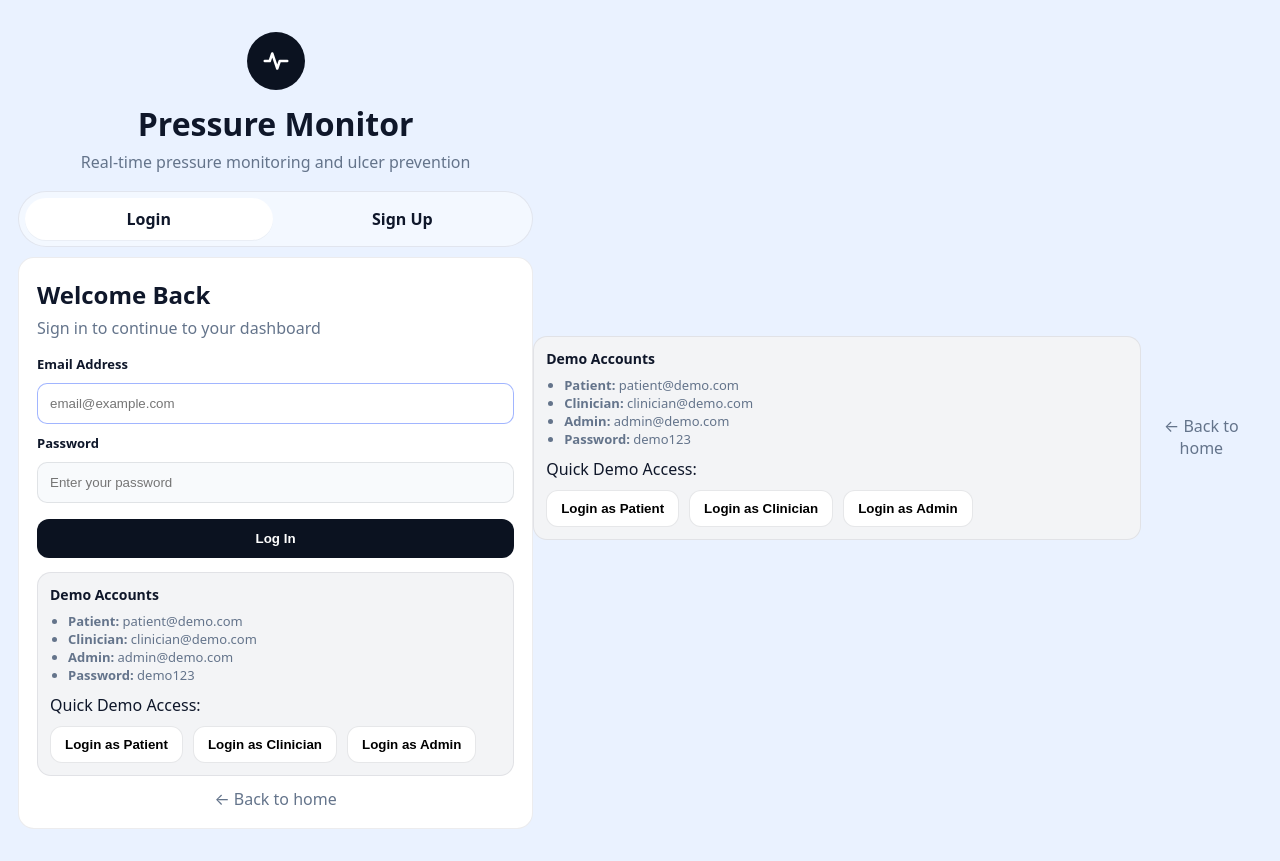
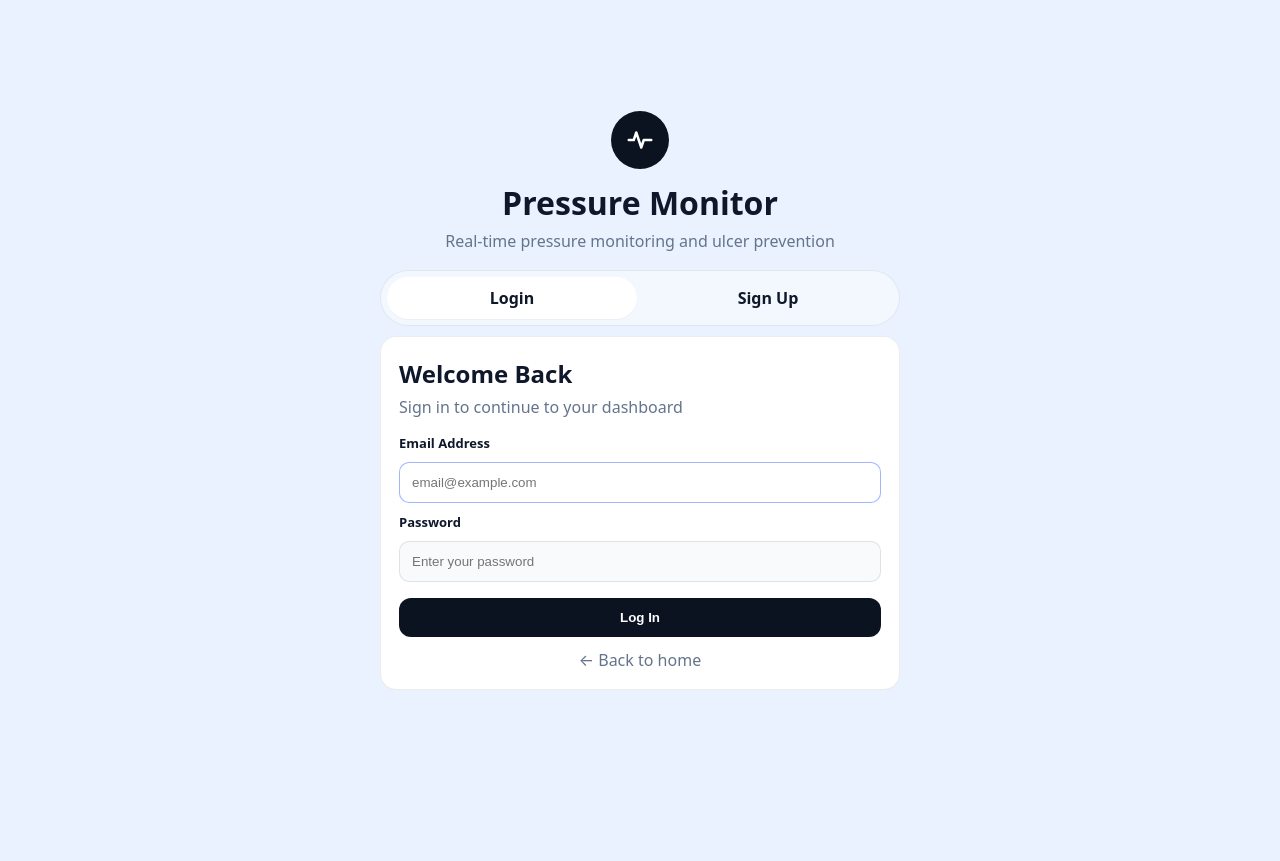
Before and after one commit to markiplagat/WeBSolutions, a Django app: page /accounts/login/ in a window 1280 px wide. After the commit the page ends 690 px from the top, so only its background shows below. Run offline with Django 5.2, Linux system fonts and the light colour scheme.

```diff
--- a/pressure_monitor/templates/auth/login.html
+++ b/pressure_monitor/templates/auth/login.html
@@ -69,7 +69,7 @@
         <button class="auth-btn" type="submit">Log In</button>
       </form>
 
-      <div class="auth-demo">
+      <!-- <div class="auth-demo">
         <h3>Demo Accounts</h3>
         <ul>
           <li><strong>Patient:</strong> patient@demo.com</li>
@@ -95,45 +95,13 @@
             </form>
           </div>
         </div>
-      </div>
+      </div> -->
 
       <div class="auth-foot">
         <a href="/">← Back to home</a>
       </div>
     </div>
   </div>
-
-      <div class="auth-demo">
-        <h3>Demo Accounts</h3>
-        <ul>
-          <li><strong>Patient:</strong> patient@demo.com</li>
-          <li><strong>Clinician:</strong> clinician@demo.com</li>
-          <li><strong>Admin:</strong> admin@demo.com</li>
-          <li><strong>Password:</strong> demo123</li>
-        </ul>
-
-        <div class="auth-quick">
-          <span>Quick Demo Access:</span>
-          <div class="auth-quick__buttons">
-            <form method="post" action="{% url 'demo_login' 'patient' %}">
-              {% csrf_token %}
-              <button type="submit" class="pill">Login as Patient</button>
-            </form>
-            <form method="post" action="{% url 'demo_login' 'clinician' %}">
-              {% csrf_token %}
-              <button type="submit" class="pill">Login as Clinician</button>
-            </form>
-            <form method="post" action="{% url 'demo_login' 'admin' %}">
-              {% csrf_token %}
-              <button type="submit" class="pill">Login as Admin</button>
-            </form>
-          </div>
-        </div>
-      </div>
-
-      <div class="auth-foot">
-        <a href="/">← Back to home</a>
-      </div>
     </div>
   </div>
 
--- a/pressure_monitor/templates/auth/signup.html
+++ b/pressure_monitor/templates/auth/signup.html
@@ -75,10 +75,6 @@
       </div>
     </div>
   </div>
-
-      <div class="auth-foot">
-        <a href="/">← Back to home</a>
-      </div>
     </div>
   </div>
 
```
